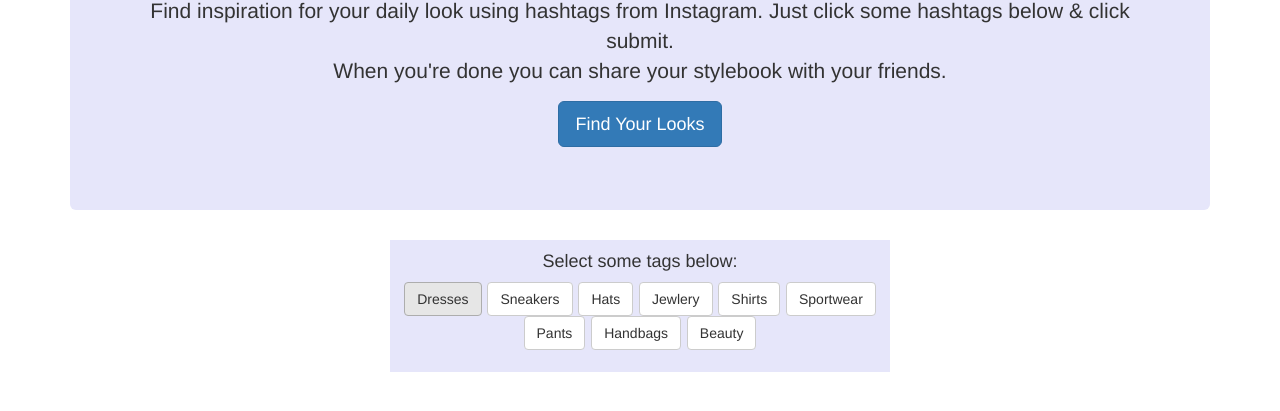
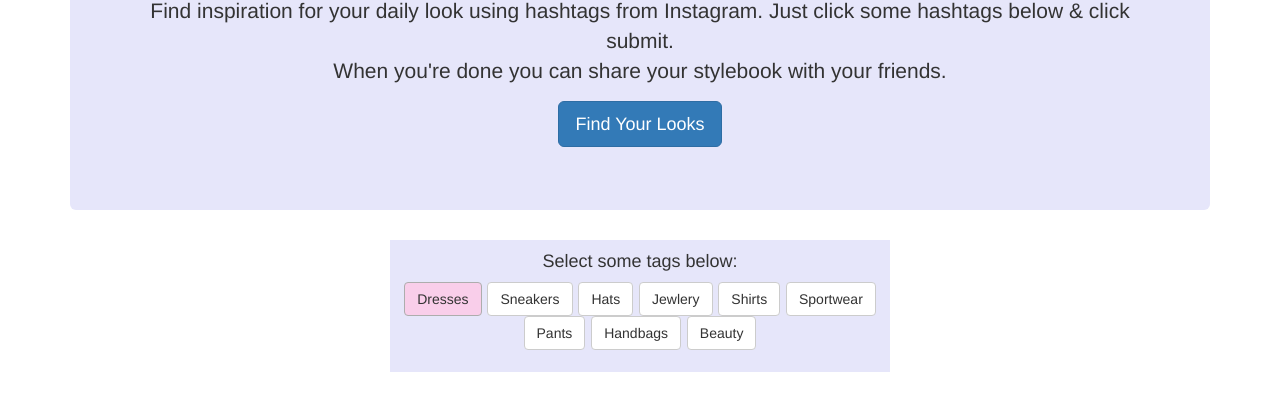
Before and after one commit to aziz512/styleswiper, a plain HTML site: page index.1.html in a window 1280 px wide. In both pictures the pointer is over the button "Dresses". Shown: the part 223-634 px from the top of the page. Drawn offline with nearby package versions, Linux system fonts and the light colour scheme.

Commit message:
save in design

```diff
--- a/style.css
+++ b/style.css
@@ -50,3 +50,6 @@ background:lavender;
 .jumbotron{
     background:lavender;
 }
+.btn-default:hover{
+    background-color: #f9ceea;
+}
```
